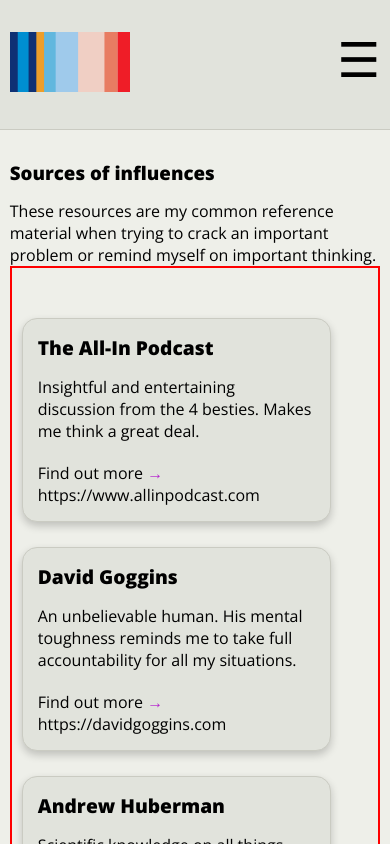
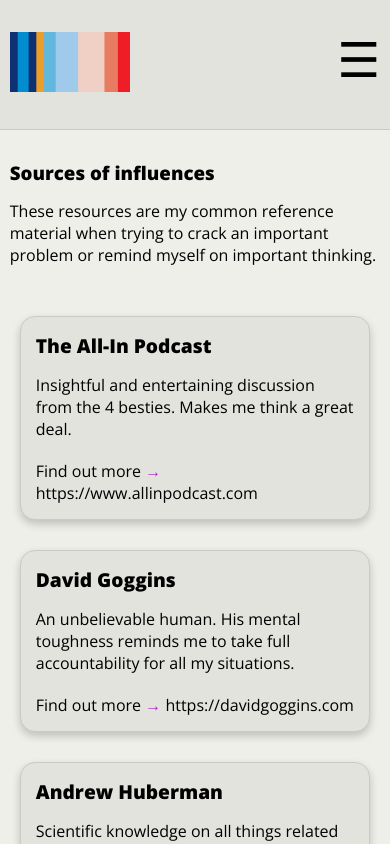
Before and after one commit to johndck/johndick-me-react-build, a React (Vite) app: page /Shaped in a window 390 px wide. Shown: the top 844 px of the page. Built offline with nearby package versions, Linux system fonts and the light colour scheme.

Commit message:
fixed wrapping issue on lower screen sizes

```diff
--- a/src/index.css
+++ b/src/index.css
@@ -127,7 +127,7 @@
 }
 
 .navbarElements {
-  padding-left: 0;
+  padding-top: 20px;
   display: flex;
   flex-direction: row;
   justify-content: flex-start;
@@ -587,18 +587,18 @@
 
 .influenceGridHolder {
   display: grid;
-  grid-template-columns: 1fr 1fr 1fr;
-  gap: 25px;
+  grid-template-columns: 1fr 1fr;
+  gap: 30px;
   margin-top: 40px;
   padding: 10px;
 }
 
 .influenceCardHolder {
-  border: 2px solid red;
   max-width: 100%;
 }
 
 .influencesCard {
+  overflow: hidden;
   padding: 15px;
   border-radius: 15px;
   background-color: var(--navbarBackground);
@@ -761,7 +761,7 @@
 
 @media (max-width: 470px) {
   .influencesCard {
-    width: 90%;
+    width: 100%;
   }
 }
 
@@ -784,10 +784,6 @@
   .kpiStats {
     max-width: 95%;
   }
-
-  .influencesCard {
-    width: 80%;
-  }
 }
 
 @media screen and (max-width: 920px) and (orientation: landscape) {
```
